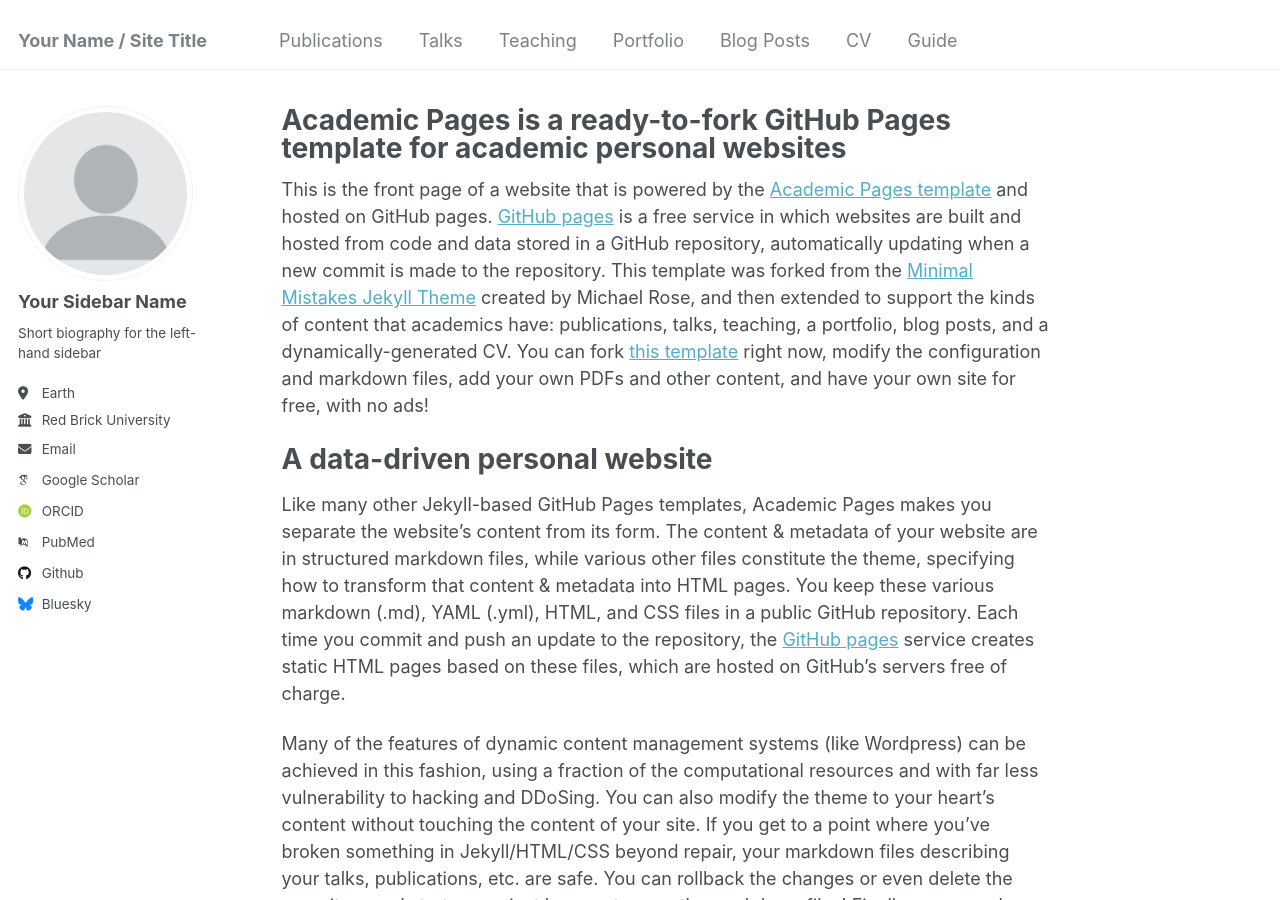
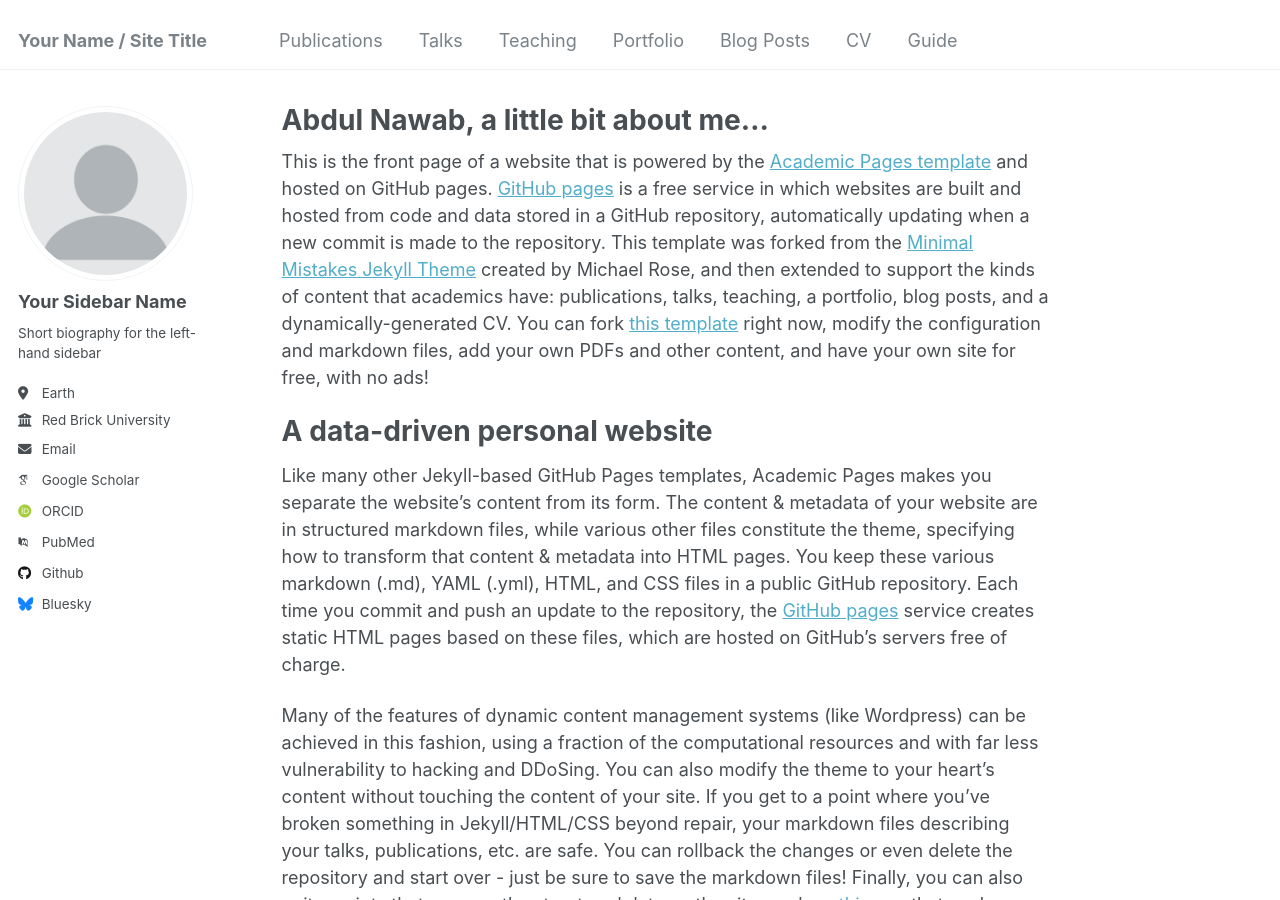
Before and after one commit to abdulnawab916/abdulnawab916.github.io, a Jekyll site: the page built from _pages/about.md, in a window 1280 px wide and 900 px high. Built offline with Jekyll 4.4.1, drawn with Linux system fonts in a browser that asks for light colours; some web fonts are replaced.

Commit message:
Update about.md

```diff
--- a/_pages/about.md
+++ b/_pages/about.md
@@ -1,6 +1,6 @@
 ---
 permalink: /
-title: "Academic Pages is a ready-to-fork GitHub Pages template for academic personal websites"
+title: "Abdul Nawab, a little bit about me..."
 author_profile: true
 redirect_from:
   - /about/
```
